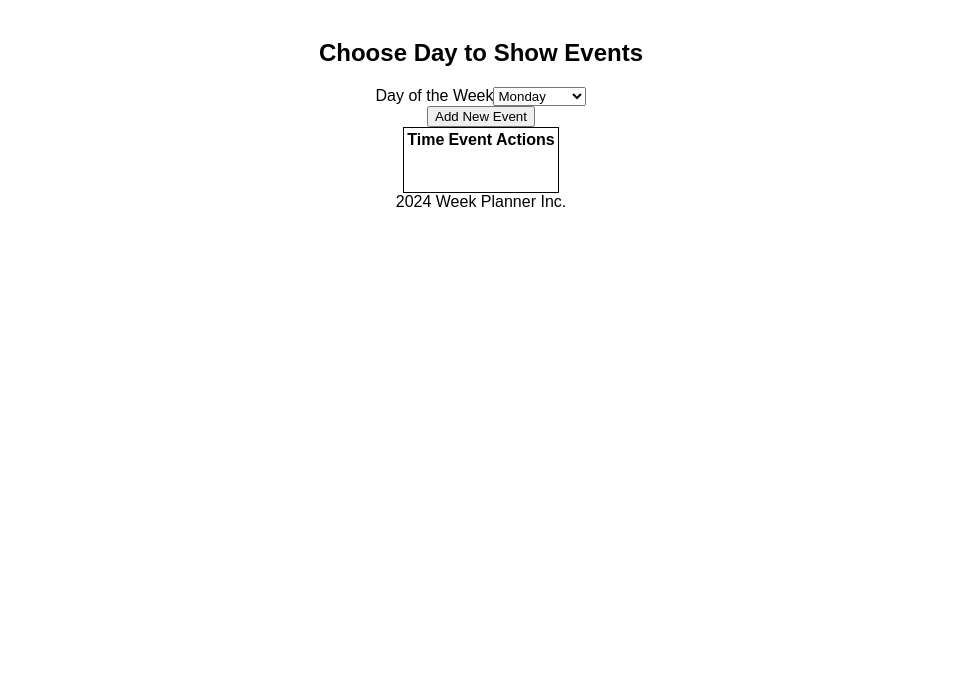
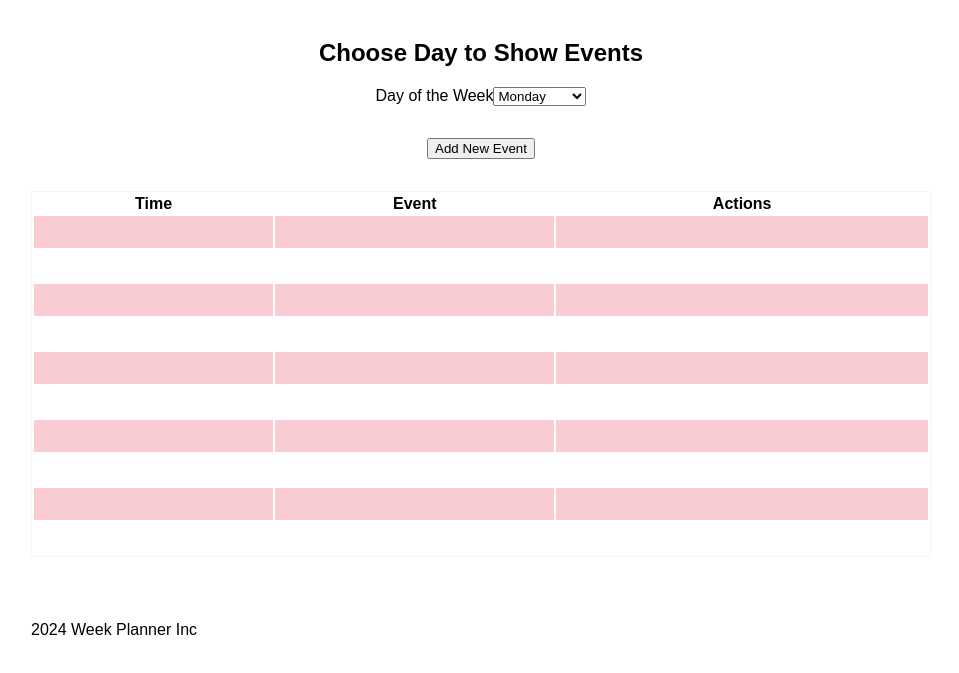
Before and after one commit to mikejglenn/week-planner, a plain HTML site: page index.html in a window 1280 px wide. Shown: the part 61-734 px from the top of the page, without its empty margins (159-1118 px from the left). Drawn offline with Linux system fonts and the light colour scheme.

Commit message:
added styles to table

```diff
--- a/index.html
+++ b/index.html
@@ -92,9 +92,7 @@
           </tbody>
         </table>
       </div>
-      <div class="row">
-        <footer>2024 Week Planner Inc.</footer>
-      </div>
+      <footer>2024 Week Planner Inc</footer>
     </div>
 
     <script src="main.js"></script>
--- a/styles.css
+++ b/styles.css
@@ -9,6 +9,7 @@ body {
 
 .container {
   margin: 0 auto;
+  max-width: 900px;
 }
 
 .row {
@@ -17,5 +18,27 @@ body {
 }
 
 table {
-  border: 1px solid black;
+  border: 1px solid #f5f5f5;
+  width: 100%;
 }
+
+td {
+  height: 2rem;
+}
+
+select {
+  margin-bottom: 2rem;
+}
+
+button {
+  margin-bottom: 2rem;
+}
+
+tbody tr:nth-child(odd) {
+  /* background-color: #f5f5f5; */
+  background-color: rgb(248, 204, 210);
+}
+
+footer {
+  margin-top: 4rem;
+}
```
